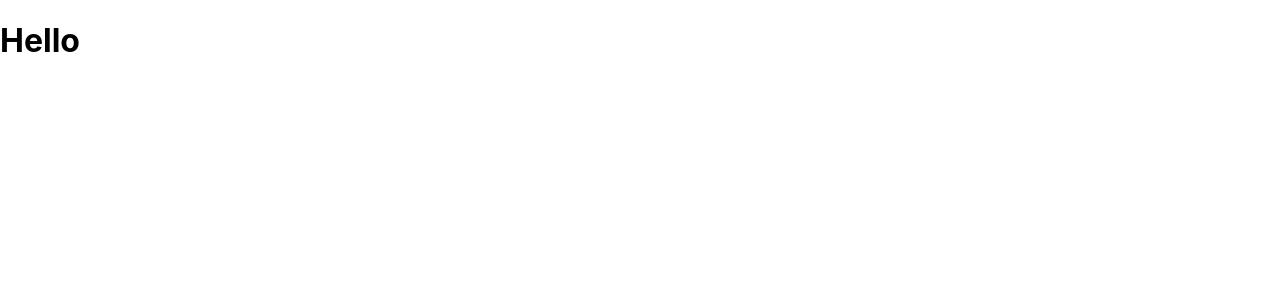
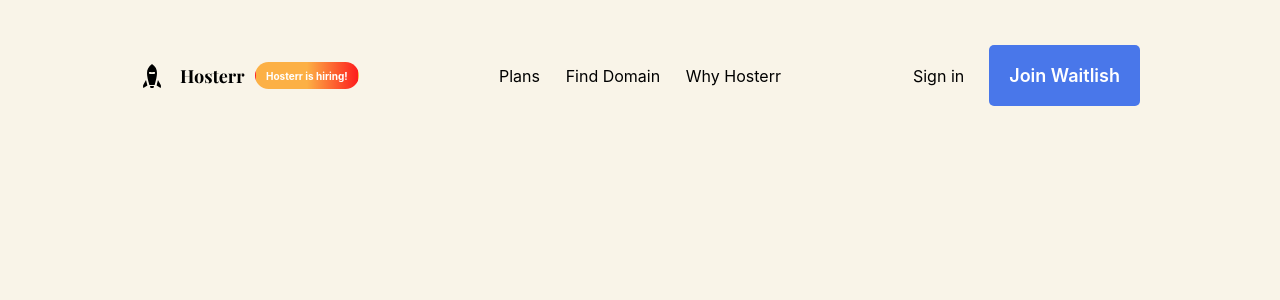
Before and after one commit to FunnyDevP/react-hosterr, a React (Create React App) app: page / in a window 1280 px wide. Shown: the top 300 px of the page. Built offline with nearby package versions, Linux system fonts and the light colour scheme.

Commit message:
styling on header

```diff
--- /dev/null
+++ b/src/App.scss
@@ -0,0 +1,9 @@
+@function rem-cal($value) {
+  $remValue: ($value / 16) + rem;
+  @return $remValue
+}
+
+.main {
+  margin: rem-cal(45) rem-cal(140);
+  height: 100vh;
+}
--- a/src/App.tsx
+++ b/src/App.tsx
@@ -1,5 +1,11 @@
 import React from "react";
+import "./App.scss";
+import Header from "./components/Header";
 
-const App = (): JSX.Element => <h1>Hello</h1>;
+const App = (): JSX.Element => (
+  <div className="main">
+    <Header />
+  </div>
+);
 
 export default App;
--- /dev/null
+++ b/src/components/Header.scss
@@ -0,0 +1,51 @@
+@function rem-cal($value) {
+  $remValue: ($value / 16) + rem;
+  @return $remValue
+}
+
+.container {
+  display: grid;
+  grid-template-columns: repeat(3, 1fr);
+
+  &__logo {
+    display: flex;
+    align-items: center;
+
+    &__hiring {
+      padding: rem-cal(10);
+      border: rem-cal(1) solid transparent;
+      border-radius: rem-cal(500);
+      font-size: rem-cal(10);
+      color: white;
+      font-weight: 700;
+      height: rem-cal(5);
+      display: flex;
+      align-items: center;
+      background: rgb(252, 176, 69);
+      background: linear-gradient(90deg, rgba(252, 176, 69, 1) 50%, rgba(253, 29, 29, 1) 100%);
+      margin-left: rem-cal(10);
+    }
+  }
+
+  &__content {
+    display: flex;
+    justify-content: space-evenly;
+    align-items: center;
+  }
+
+  &__signin {
+    display: flex;
+    justify-content: end;
+    align-items: center;
+
+    &__join-waitlist-bt {
+      background-color: #4977ea;
+      padding: rem-cal(20);
+      border-radius: rem-cal(5);
+      color: white;
+      font-size: rem-cal(18);
+      font-weight: 600;
+      margin-left: rem-cal(25);
+    }
+  }
+}
--- /dev/null
+++ b/src/components/Header.tsx
@@ -0,0 +1,25 @@
+import React from "react";
+import "./Header.scss";
+import Logo from "./assets/Logo.svg";
+
+const Header = (): JSX.Element => {
+  return (
+    <div className="container">
+      <div className="container__logo">
+        <img src={Logo} alt="hosterr-logo" />
+        <div className="container__logo__hiring">Hosterr is hiring!</div>
+      </div>
+      <div className="container__content">
+        <div>Plans</div>
+        <div>Find Domain</div>
+        <div>Why Hosterr</div>
+      </div>
+      <div className="container__signin">
+        <div>Sign in</div>
+        <div className="container__signin__join-waitlist-bt">Join Waitlish</div>
+      </div>
+    </div>
+  );
+};
+
+export default Header;
--- a/src/index.css
+++ b/src/index.css
@@ -5,6 +5,7 @@ body {
     sans-serif;
   -webkit-font-smoothing: antialiased;
   -moz-osx-font-smoothing: grayscale;
+  background-color: #f9f4e8;
 }
 
 code {
```
Also changed, not shown: src/components/assets/Logo.svg (added).
